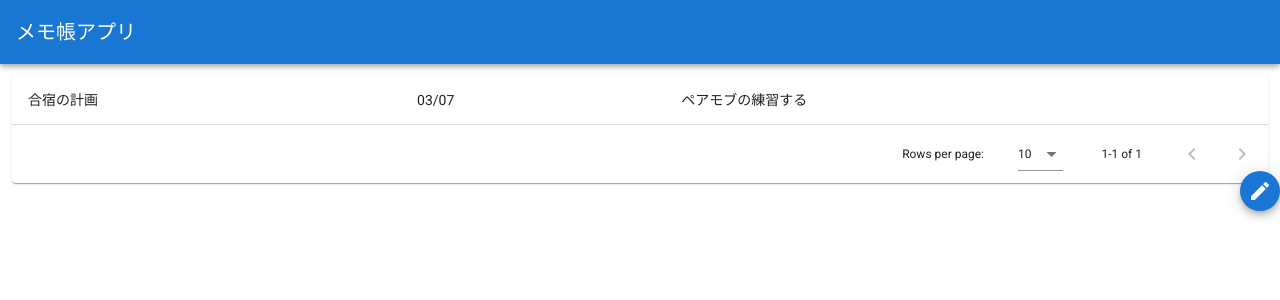
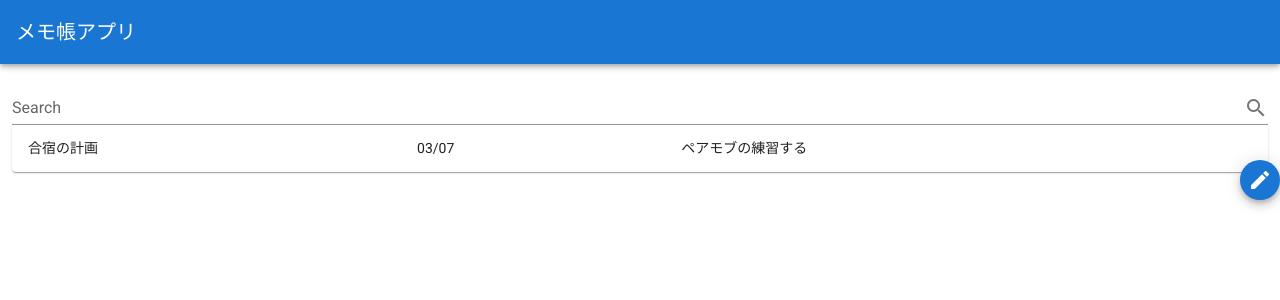
Before and after one commit to ESM-fd/pair-mob-camp, a Vue app: page / in a window 1280 px wide. Shown: the top 300 px of the page. Built offline with nearby package versions, Linux system fonts and the light colour scheme.

Commit message:
検索機能追加

```diff
--- a/src/components/List.vue
+++ b/src/components/List.vue
@@ -1,9 +1,18 @@
 <template>
   <div>
+    <v-text-field
+      v-model="search"
+      append-icon="mdi-magnify"
+      label="Search"
+      single-line
+      hide-details
+      ></v-text-field>
     <v-data-table
       :headers="headers"
       :items="items"
+      :search="search"
       hide-default-header
+      hide-default-footer
       class="elevation-1"
     ></v-data-table>
   <v-row>
@@ -25,10 +34,11 @@
 export default {
   data () {
     return {
+      search: '',
       headers: [
         { value: 'title' },
-        { value: 'date' },
-        { value: 'contents' }
+        { value: 'date', filterable: false },
+        { value: 'contents', filterable: false }
       ],
       items: [
         {
```
Lines whose indentation alone changed are shown as unchanged.
